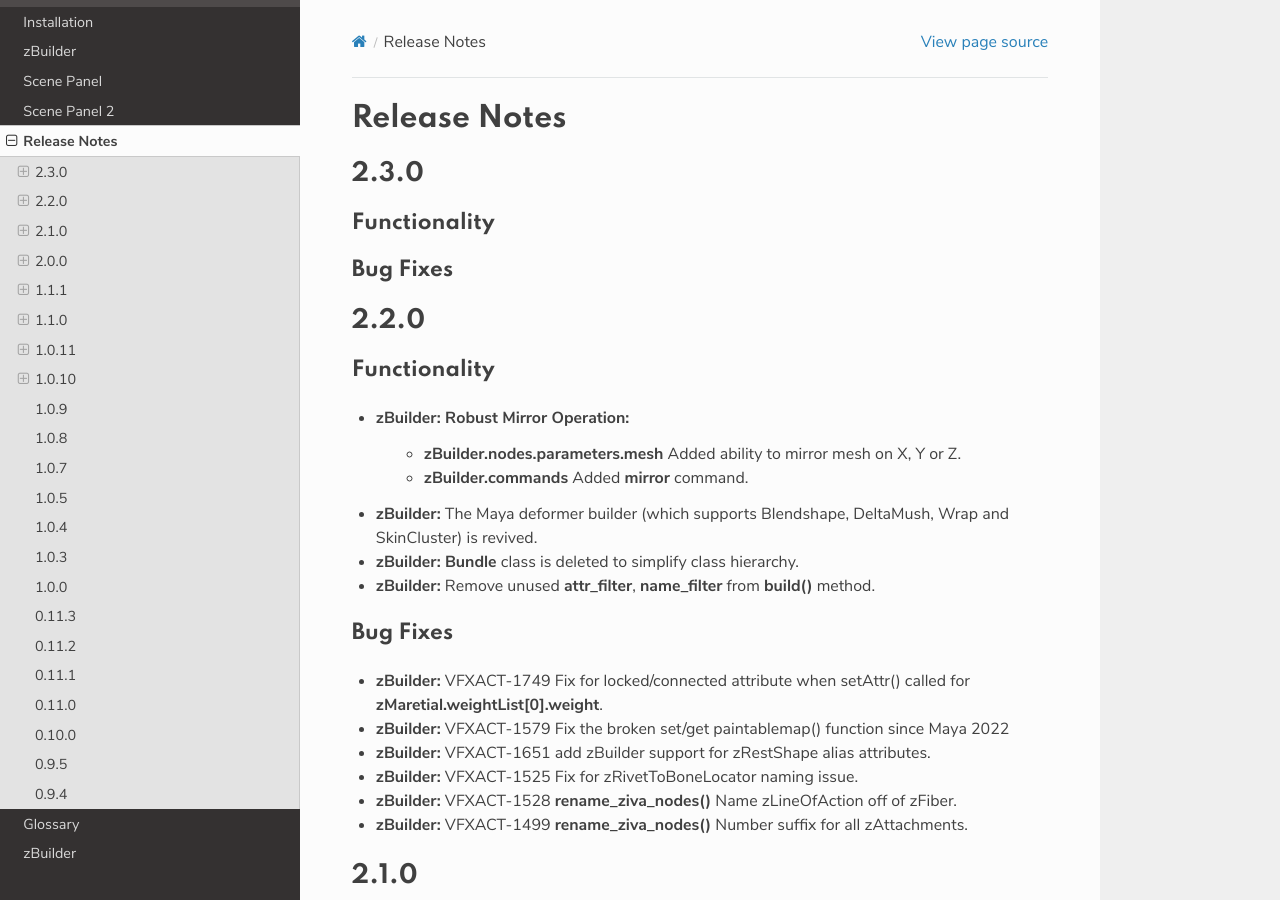
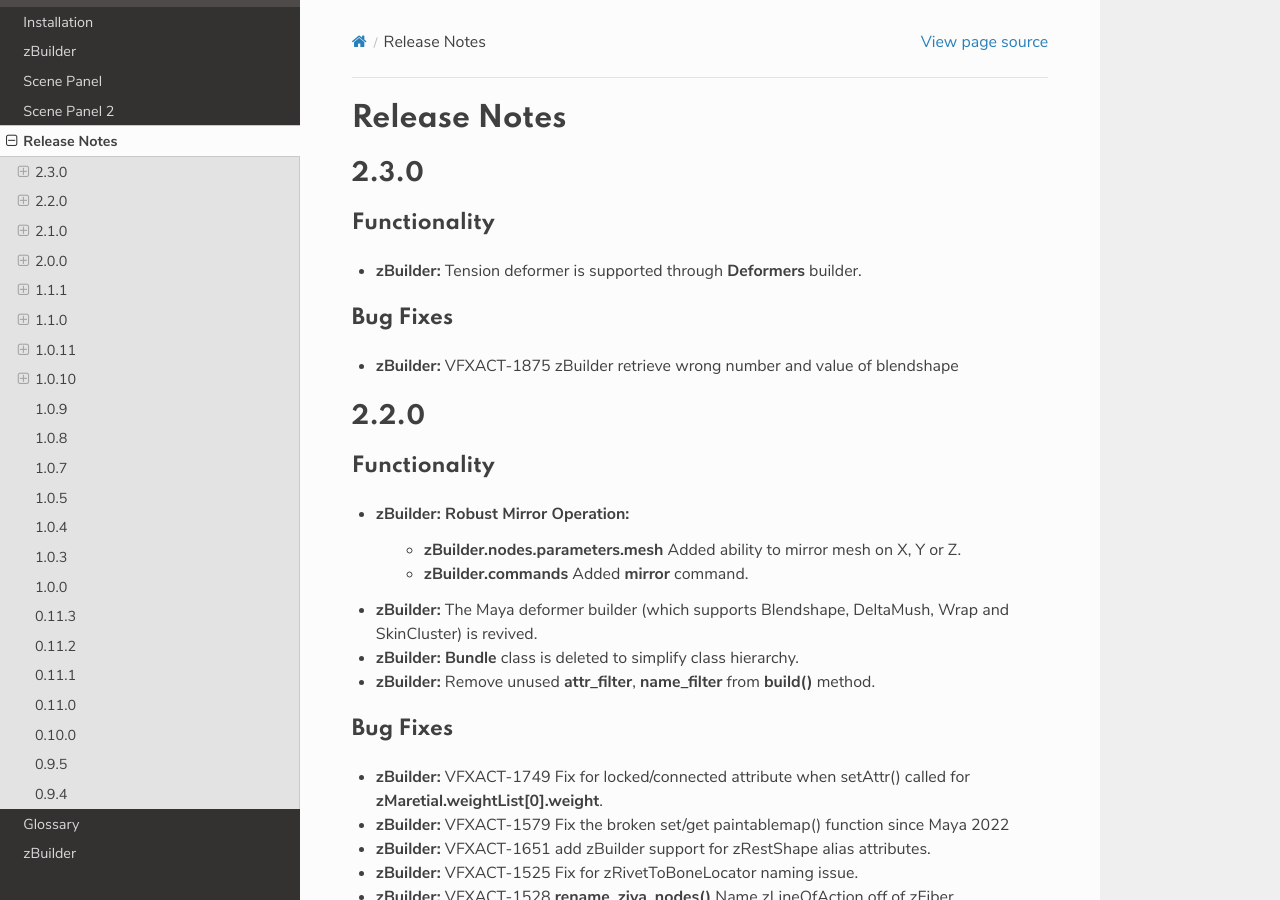
Before and after one commit to Unity-Technologies/ziva-vfx-utils, a Sphinx documentation site: the page built from docs/release.rst, in a window 1280 px wide and 900 px high. Built offline with Sphinx 7.4.7 and the Read the Docs theme 2.0.0, drawn with Linux system fonts in a browser that asks for light colours; pages that are not in the unit, such as notebooks, are missing from menus.

Commit message:
VFXACT-734 Add v2.3.0 release notes

```diff
--- a/docs/release.rst
+++ b/docs/release.rst
@@ -18,10 +18,11 @@
 
 Functionality
 +++++++++++++
-
+- **zBuilder:** Tension deformer is supported through **Deformers** builder.
 
 Bug Fixes
 +++++++++
+- **zBuilder:** VFXACT-1875 zBuilder retrieve wrong number and value of blendshape
 
 
 2.2.0
```
